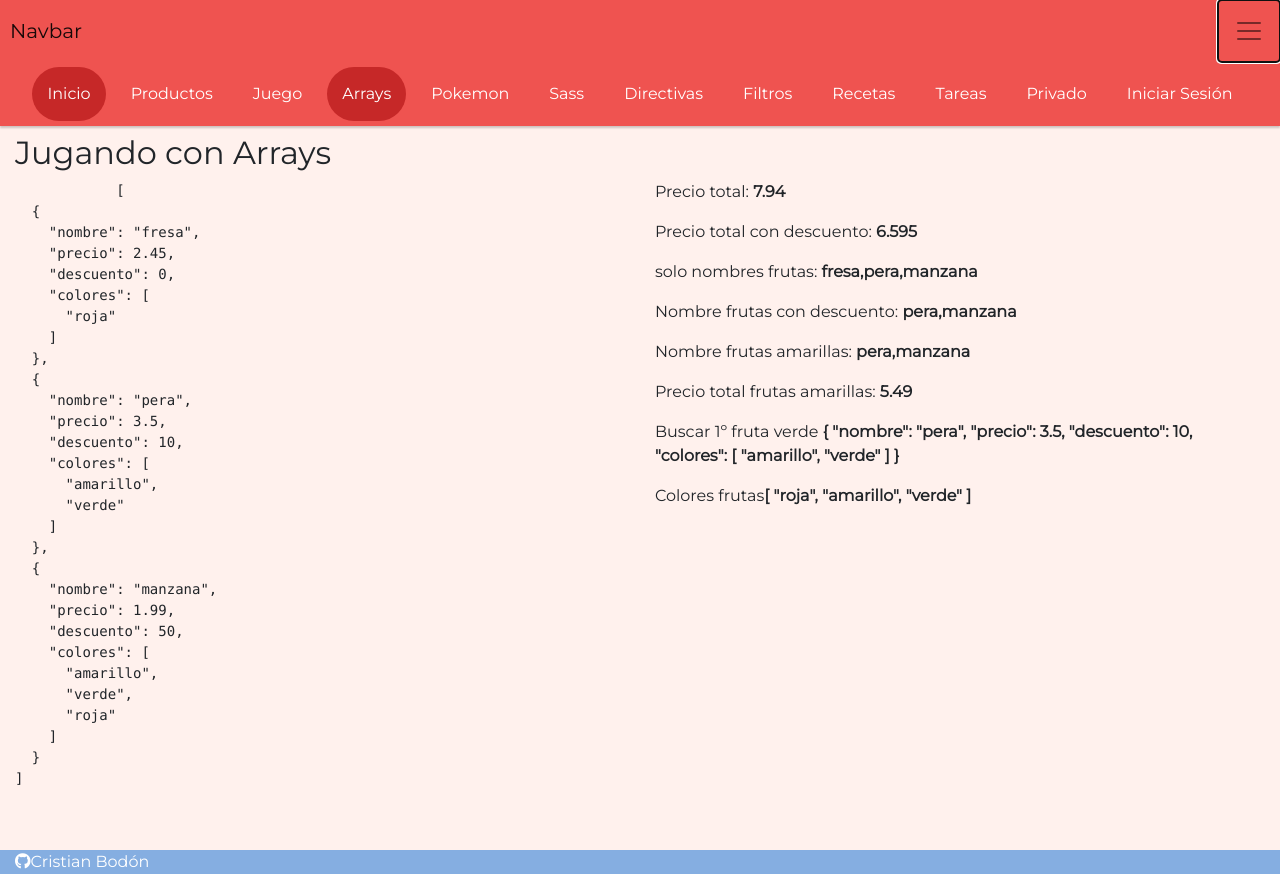
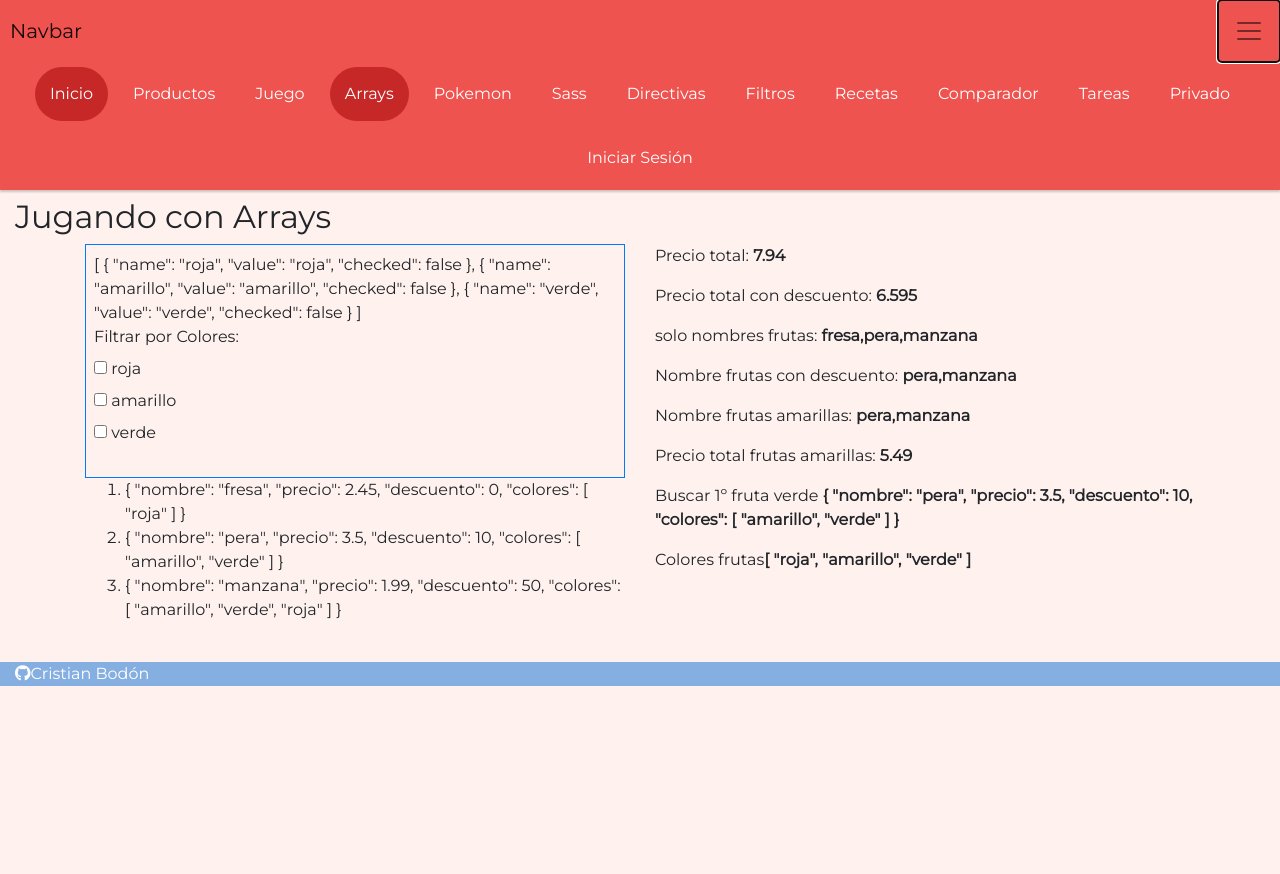
Before and after one commit to chrisbodon/angularApp, an Angular app: page /arrays in a window 1280 px wide. Both pictures are taken after a click on the button "Toggle navigation". After the commit the page ends 800 px from the top, so only its background shows below. Built offline with nearby package versions, Linux system fonts and the light colour scheme.

Commit message:
Updated all the pages to date

```diff
--- a/src/app/app-routing.module.ts
+++ b/src/app/app-routing.module.ts
@@ -16,6 +16,7 @@ import { TareasComponent } from './paginas/tareas/tareas.component';
 import { PrivadoComponent } from './paginas/privado/privado.component';
 import { LoginGuard } from './guards/login.guard';
 import { LoginComponent } from './paginas/login/login.component';
+import { ComparadorComponent } from './paginas/comparador/comparador.component';
 
 /**
  * Definir las rutas la app de angular
@@ -33,6 +34,7 @@ const routes: Routes = [
   { path: 'recetas', component: RecetasComponent},
   // En :pNombre, los puntos sirven para indicar que es un parámetro.
   { path: 'saludar/:pNombre', component: SaludarComponent},
+  { path: 'comparador', component: ComparadorComponent},
   { path: 'tareas', component: TareasComponent},
   // Vamos a proteger esta ruta, con una guarda.
   { path: 'privado', component: PrivadoComponent, canActivate: [LoginGuard]},
@@ -88,6 +90,11 @@ export const RUTAS =  [
       'icono' : ''
   },
   {
+      'ruta' : '/comparador',
+      'nombre' : 'Comparador',
+      'icono' : ''
+  },
+  {
       'ruta' : '/tareas',
       'nombre' : 'Tareas',
       'icono' : ''
--- a/src/app/app.module.ts
+++ b/src/app/app.module.ts
@@ -1,7 +1,7 @@
+import { FormsModule, ReactiveFormsModule } from '@angular/forms';
 import { BrowserModule } from '@angular/platform-browser';
 import { NgModule } from '@angular/core';
 import { HttpClientModule } from '@angular/common/http';
-import { FormsModule, ReactiveFormsModule } from '@angular/forms';
 
 import { AppRoutingModule } from './app-routing.module';
 import { AppComponent } from './app.component';
@@ -23,9 +23,11 @@ import { RecetasComponent } from './paginas/recetas/recetas.component';
 import { RecetaFiltroPipe } from './pipes/receta-filtro.pipe';
 import { Error404Component } from './paginas/error404/error404.component';
 import { SaludarComponent } from './paginas/saludar/saludar.component';
+import { ComparadorComponent } from './paginas/comparador/comparador.component';
 import { TareasComponent } from './paginas/tareas/tareas.component';
 import { PrivadoComponent } from './paginas/privado/privado.component';
 import { LoginComponent } from './paginas/login/login.component';
+import { FrutasPipe } from './pipes/frutas.pipe';
 
 @NgModule({
   declarations: [
@@ -48,17 +50,18 @@ import { LoginComponent } from './paginas/login/login.component';
     RecetaFiltroPipe,
     Error404Component,
     SaludarComponent,
+    ComparadorComponent,
     TareasComponent,
     PrivadoComponent,
-    LoginComponent
-
+    LoginComponent,
+    FrutasPipe
   ],
   imports: [
     BrowserModule,
-    HttpClientModule, // Modulo para llamadas por HTTP
-    AppRoutingModule,
-    FormsModule,
-    ReactiveFormsModule
+    HttpClientModule,     // Modulo para llamadas por HTTP
+    FormsModule,          // Modulo para usar Formularios con BanaInABox
+    ReactiveFormsModule,  // Modulo para Formrulario Reactivos
+    AppRoutingModule
   ],
   providers: [],
   bootstrap: [AppComponent]
--- a/src/app/componentes/navbar/navbar.component.html
+++ b/src/app/componentes/navbar/navbar.component.html
@@ -13,15 +13,15 @@
 
       <!-- rutas si el usuario esta loegado o no -->
       <li class="nav-item">
-        <a *ngIf="!usuarioService.estaLogeado()" [routerLink]="'/login'" routerLinkActive="" class="nav-link">Iniciar Sesión</a>
+        <a *ngIf="!usuarioService.estaLogeado()" [routerLink]="'/login'" routerLinkActive="active" [routerLinkActiveOptions]="{exact: true}" class="nav-link">Iniciar Sesión</a>
       </li>
 
       <li class="nav-item">
-        <a *ngIf="usuarioService.estaLogeado()" [routerLink]="'/privado'" routerLinkActive="" class="nav-link">Backoffice</a>
+        <a *ngIf="usuarioService.estaLogeado()" [routerLink]="'/privado'" routerLinkActive="active" class="nav-link">Backoffice</a>
       </li>
 
       <li class="nav-item">
-        <a *ngIf="usuarioService.estaLogeado()" [routerLink]="'/privado'" (click)="salir()" class="nav-link text-danger">Cerrar Sesión</a>
+        <a *ngIf="usuarioService.estaLogeado()" [routerLink]="'/privado'" routerLinkActive="active" (click)="salir()" class="nav-link text-danger">Cerrar Sesión</a>
       </li>
     </ul>
   </div>
--- a/src/app/paginas/arrays/arrays.component.html
+++ b/src/app/paginas/arrays/arrays.component.html
@@ -1,10 +1,31 @@
 <h2>Jugando con Arrays</h2>
 
+<div class="container">
   <div class="row">
     <div class="col">
-        <pre>
-            {{frutas | json }}
-        </pre>
+
+
+      <div class="p-2 border border-primary">
+        {{options | json}}
+        <div class="form-group">
+          <label for="options">Filtrar por Colores:</label>
+          <div *ngFor="let option of options">
+            <label>
+              <input type="checkbox" name="options" value="{{option.value}}" [ngModelOptions]={standAlone:true}
+                [(ngModel)]="option.checked" />
+              {{option.name}}
+            </label>
+          </div>
+        </div>
+      </div>
+
+      <ol>
+        <li *ngFor="let f of frutas | frutasPipe : options ">
+          {{ f | json }}
+        </li>
+      </ol>
+
+
     </div>
     <div class="col">
       <p>Precio total: <b>{{total}}</b></p>
@@ -17,3 +38,4 @@
       <p>Colores frutas<b>{{colores | json}}</b></p>
     </div>
   </div>
+</div>
--- a/src/app/paginas/arrays/arrays.component.ts
+++ b/src/app/paginas/arrays/arrays.component.ts
@@ -6,6 +6,7 @@ import { Component, OnInit } from '@angular/core';
   styleUrls: ['./arrays.component.scss']
 })
 export class ArraysComponent implements OnInit {
+
 
   frutas: any;
   total: number;
@@ -16,13 +17,14 @@ export class ArraysComponent implements OnInit {
   frutasAmarillasPrecio: number;
   fruta1verde: any;
   colores: Array<string>;
+  options: Array<any>;
 
   constructor() {
     console.trace('ArraysComponent constructor');
 
 
-    var numbers = [1, 5, 10, 15];
-    var doubles = numbers.filter((el, index, lista ) => { return el > 5; } );
+    let numbers = [1, 5, 10, 15];
+    let doubles = numbers.filter((el, index, lista ) => { return el > 5; } );
     console.debug('--------------------------------------------------------');
     console.debug(numbers);
     console.debug(doubles);
@@ -36,6 +38,7 @@ export class ArraysComponent implements OnInit {
     this.frutasAmarillasPrecio = 0;
     this.fruta1verde = {};
     this.colores =  [];
+    this.options = [];
 
 
 
@@ -74,12 +77,37 @@ export class ArraysComponent implements OnInit {
     this.frutasAmarillasNombre = this.frutas.filter( el => el.colores.includes('amarillo') ).map( el => el.nombre);
     this.frutasAmarillasPrecio = this.frutas.filter( el => el.colores.indexOf('amarillo') !== -1 ).reduce( (p, c) => p + c.precio , 0);
     this.fruta1verde = this.frutas.find( el => el.colores.indexOf('verde') !== -1 );
+
+    // colores sin repeticion
     this.colores = this.frutas.reduce( (p, c, i, a) => {
         return p.concat(c.colores);
     }, [] ).filter( (el, index, array) => {
         console.debug(el, index, array);
         return array.indexOf(el) === index;
       });
-  }
+
+
+
+      /*
+    vamos a mapear un Array<string> para conseguir
+    la estrcutura deseada para los checkboxes
+
+  colores = [
+    "rojo",
+    "amarillo",
+    "verde"
+  ];
+  options = [
+    {name:'OptionA', value:'1', checked:true},
+    {name:'OptionB', value:'2', checked:false},
+    {name:'OptionC', value:'3', checked:true}
+  ]
+  */
+
+    this.options = this.colores.map( el => {
+      return  {name: el , value: el , checked: false};
+    });
+
+  }// ngOnInit
 
 }
--- /dev/null
+++ b/src/app/paginas/comparador/comparador.component.html
@@ -0,0 +1,22 @@
+<div class="container">
+  <div class="row">
+    <div class="col">
+      <h2>Listado</h2>
+      <ol>
+        <li *ngFor="let coche of coches" (click)="seleccionar(coche)">{{coche.nombre}}</li>
+      </ol>
+    </div>
+    <div class="col">
+      <h2>{{c1.nombre}}</h2>
+      {{c1.precio}}
+      <span class="badge badge-{{ (c1.precio > c2.precio)?'success':'danger'}}">{{c1.precio - c2.precio}}</span>
+
+    </div>
+    <div class="col">
+      <h2>{{c2.nombre}}</h2>
+      {{c2.precio}} <span
+        class="badge badge-{{ (c2.precio > c1.precio)?'success':'danger'}}">{{c2.precio - c1.precio}}</span>
+
+    </div>
+  </div>
+</div>
--- /dev/null
+++ b/src/app/paginas/comparador/comparador.component.ts
@@ -0,0 +1,45 @@
+import { Component, OnInit } from '@angular/core';
+
+@Component({
+  selector: 'app-comparador',
+  templateUrl: './comparador.component.html',
+  styleUrls: ['./comparador.component.scss']
+})
+export class ComparadorComponent implements OnInit {
+
+  coches: Array<any>;
+  c1: any;
+  c2: any;
+
+  constructor() {
+
+    this.coches = [
+      {
+        'nombre': 'chicuechento',
+        'precio': 3000
+      },
+      {
+        'nombre': 'renault megan',
+        'precio': 3500
+      },
+      {
+        'nombre': 'ferrari',
+        'precio': 80000
+      }
+    ];
+    this.c1 = this.coches[0];
+    this.c2 = this.coches[1];
+
+
+  }
+
+  ngOnInit() {
+  }
+
+  seleccionar( cocheSeleccionado: any) {
+    console.debug('click cocheSeleccionado', cocheSeleccionado);
+    this.c2 = this.c1;
+    this.c1 = cocheSeleccionado;
+  }
+
+}
--- /dev/null
+++ b/src/app/pipes/frutas.pipe.ts
@@ -0,0 +1,13 @@
+import { Pipe, PipeTransform } from '@angular/core';
+
+@Pipe({
+  name: 'frutasPipe'
+})
+export class FrutasPipe implements PipeTransform {
+
+  transform( frutas: Array<any> , options: Array<any> ): any {
+    console.info('frutasPipe');
+    return frutas;
+  }
+
+}
--- a/src/app/services/usuario.service.ts
+++ b/src/app/services/usuario.service.ts
@@ -8,20 +8,25 @@ import { Usuario } from '../model/usuario';
 })
 export class UsuarioService implements IUsuarioService {
 
-  private isLogged: boolean;
+  private storage: any;
   private usuario: Usuario;
 
   constructor() {
     console.trace('UsuarioService constructor');
-    this.isLogged = false;
+    this.storage = window.sessionStorage;
     this.usuario = undefined;
 
   }// constructor
 
   estaLogeado(): boolean {
     console.trace('UsuarioService estaLogeado');
-    return this.isLogged;
-  }
+    if ( this.storage.getItem('usuarioStorage') ) {
+      return true;
+    } else {
+      return false;
+    }
+
+  }// estaLogeado
 
   /**
    * Busca el usuario por nombre y password
@@ -43,11 +48,11 @@ export class UsuarioService implements IUsuarioService {
       usuarioBuscar.password = password;
       usuarioBuscar.id = 99;
       // marcar que esta logeado
-      this.isLogged = true;
+      this.storage.setItem('usuarioStorage', JSON.stringify(usuarioBuscar) );
 
     } else {
       console.trace('usuario NO encontrado');
-      this.isLogged = false;
+      this.storage.removeItem('usuarioStorage');
     }
 
     return usuarioBuscar;
@@ -55,7 +60,7 @@ export class UsuarioService implements IUsuarioService {
 
   cerrarSesion() {
     console.trace('UsuarioService cerrarSesion');
-    this.isLogged = false;
+    this.storage.removeItem('usuarioStorage');
   }
 
 }// UsuarioService
```
Also changed, not shown: src/app/paginas/comparador/comparador.component.scss (added). Lines whose indentation alone changed are shown as unchanged.
